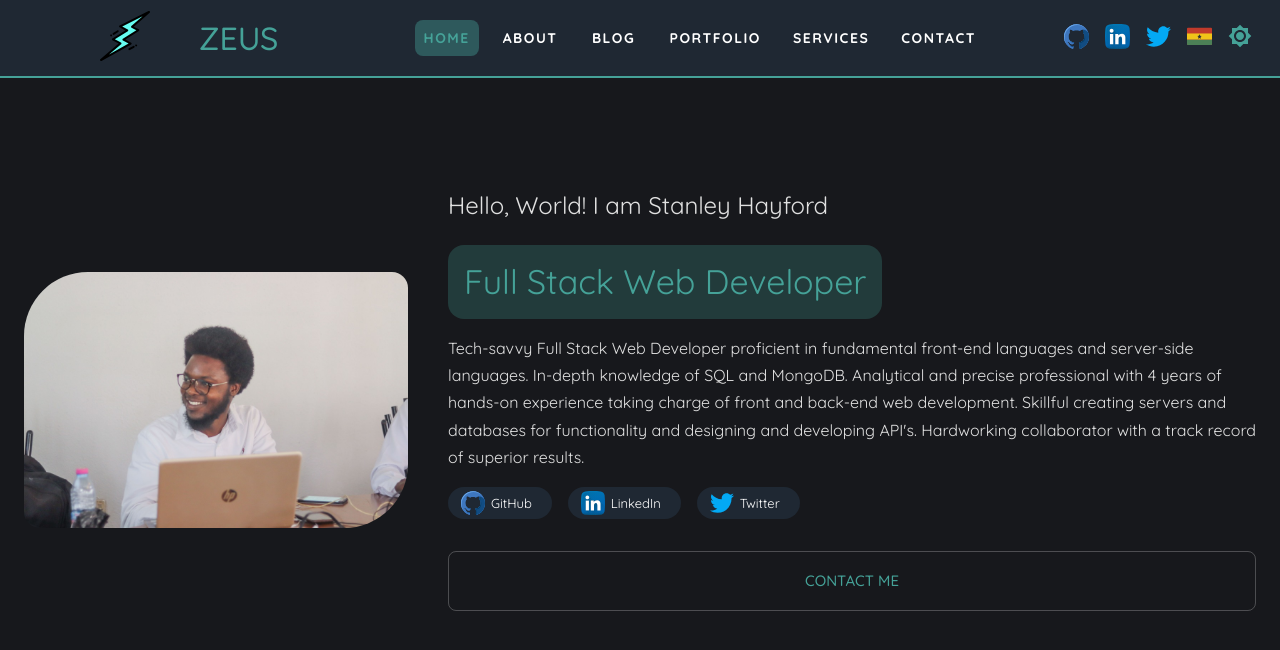
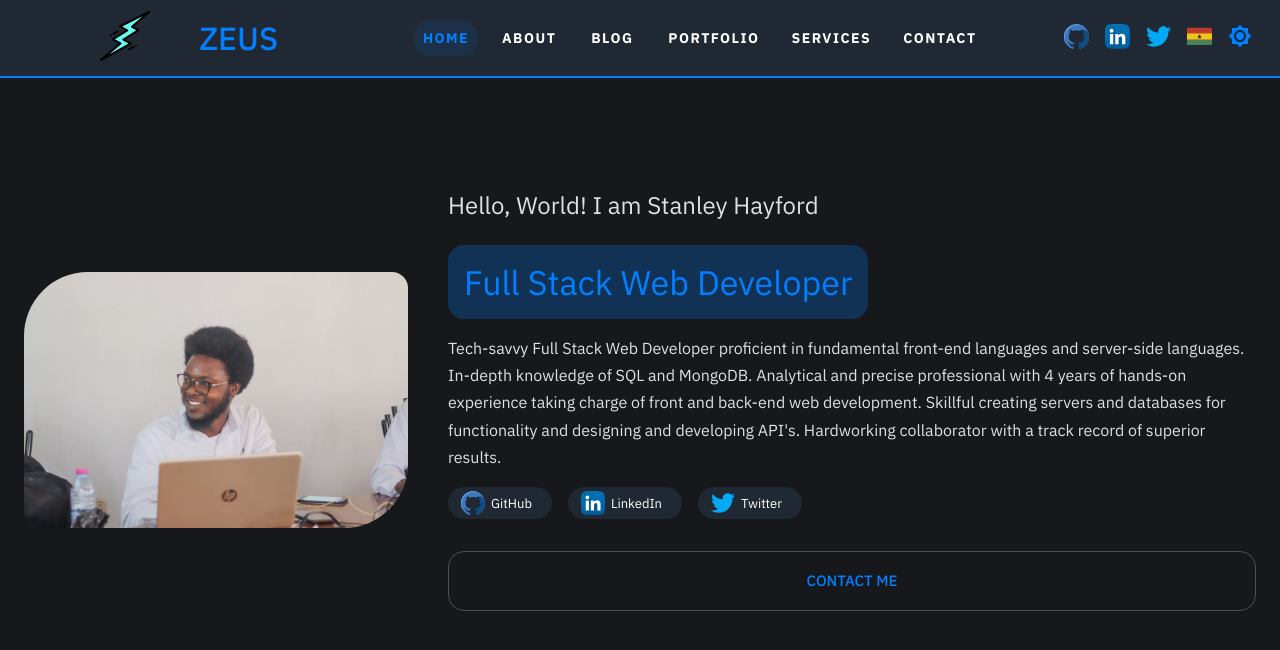
Before and after one commit to stanleyHayes/portfolio, a React (Create React App) app: page / in a window 1280 px wide. Shown: the top 650 px of the page. Built offline with nearby package versions, Linux system fonts and the light colour scheme.

Commit message:
Updated colors, font-family and certification

```diff
--- a/public/index.html
+++ b/public/index.html
@@ -8,6 +8,10 @@
     <link rel="preconnect" href="https://fonts.gstatic.com">
     <link rel="preconnect" href="https://fonts.gstatic.com">
     <link href="https://fonts.googleapis.com/css2?family=IBM+Plex+Mono:ital,wght@0,100;0,200;0,300;0,400;0,500;0,600;0,700;1,100;1,200;1,300;1,400;1,500;1,600;1,700&display=swap" rel="stylesheet">
+
+    <link rel="preconnect" href="https://fonts.googleapis.com">
+    <link rel="preconnect" href="https://fonts.gstatic.com" crossorigin>
+    <link href="https://fonts.googleapis.com/css2?family=IBM+Plex+Sans:ital,wght@0,100;0,200;0,300;0,400;0,500;0,600;0,700;1,100;1,200;1,300;1,400;1,500;1,600;1,700&display=swap" rel="stylesheet">
 
     <link rel="preconnect" href="https://fonts.googleapis.com">
     <link rel="preconnect" href="https://fonts.gstatic.com" crossorigin>
--- a/src/components/header/desktop-header.js
+++ b/src/components/header/desktop-header.js
@@ -41,7 +41,7 @@ const DesktopHeader = () => {
                 height: "auto"
             },
             active: {
-                background: dark === "dark" ? "rgba(69,162,152,0.4)" : "rgba(0,116,225,0.1)"
+                background: dark === "dark" ? "rgba(0,127,255,0.1)" : "rgba(0,116,225,0.1)"
             },
             inactive: {
                 color: dark === "dark" ? "#ffffff" : grey["500"]
--- a/src/data/data.js
+++ b/src/data/data.js
@@ -150,6 +150,18 @@ export const getCertification = () => {
             institution: "Web Coding",
             expiry: "No Expiry",
             link: "https://www.udemy.com/certificate/UC-fc7df867-0483-4092-a240-adfda16e0546/"
+        },
+        {
+            title: "Learn Go",
+            institution: "Codecademy",
+            expiry: "No Expiry",
+            link: "https://www.codecademy.com/profiles/sahayford/certificates/60773d2e920679c8e46ff634b9ed2e6e"
+        },
+        {
+            title: "Learn PHP",
+            institution: "Codecademy",
+            expiry: "No Expiry",
+            link: "https://www.codecademy.com/profiles/sahayford/certificates/d24ce3aa4ed99ac04afffec4a78e2e44"
         }
     ]
 }
--- a/src/pages/home/home-page.js
+++ b/src/pages/home/home-page.js
@@ -62,7 +62,7 @@ const HomePage = () => {
             },
             role: {
                 display: "inline-block",
-                background: "rgba(69,162,152,0.25)",
+                background: "rgba(0,127,255,0.25)",
                 paddingLeft: 16,
                 paddingRight: 16,
                 paddingTop: 16,
--- a/src/themes/themes.js
+++ b/src/themes/themes.js
@@ -3,35 +3,35 @@ import {grey, yellow} from "@material-ui/core/colors";
 
 export const dark = createMuiTheme({
     typography: {
-        fontFamily: "Quicksand, Raleway, IBM Plex Mono, monospace"
+        fontFamily: "IBM Plex Sans, Quicksand, Raleway, IBM Plex Mono, monospace"
     },
     shape: {
-        borderRadius: 8
+        borderRadius: 16
     },
     palette: {
         primary: {
             main: "#1f2833",
             light: "#000000",
             dark: "#000000",
-            contrastText: "#45a298"
+            contrastText: "#007FFF"
         },
         secondary: {
-            main: "#45a298",
-            dark: "#45a298",
-            light: "#45a298",
-            contrastText: "#45a298"
+            main: "#007FFF",
+            dark: "#007FFF",
+            light: "#007FFF",
+            contrastText: "#007FFF"
         },
         text: {
-            primary: "#45a298",
+            primary: "#007FFF",
             secondary: grey["300"],
-            hint: "#45a298",
-            disabled: "#45a298"
+            hint: "#007FFF",
+            disabled: "#007FFF"
         },
         action: {
-            active: "#45a298",
-            selected: "rgba(69,162,152,0.4)",
-            hover: "rgba(69,162,152,0.4)",
-            focus: "#45a298",
+            active: "#007FFF",
+            selected: "#007FFF",
+            hover: "rgba(0,127,255,0.4)",
+            focus: "rgba(0,127,255,0.4)",
             hoverOpacity: 0.4,
             focusOpacity: 0.8,
             selectedOpacity: 0.5
@@ -39,7 +39,7 @@ export const dark = createMuiTheme({
         background: {
             paper: "#1f2833"
         },
-        divider: "#45a298",
+        divider: "#007FFF",
         type: "dark",
         common: {
             black: "#000000",
@@ -50,10 +50,10 @@ export const dark = createMuiTheme({
 
 export const light = createMuiTheme({
     typography: {
-        fontFamily: "Quicksand, Raleway, IBM Plex Mono, monospace"
+        fontFamily: "IBM Plex Sans, Quicksand, Raleway, IBM Plex Mono, monospace"
     },
     shape: {
-        borderRadius: 8
+        borderRadius: 16
     },
     palette: {
         primary: {
@@ -63,13 +63,13 @@ export const light = createMuiTheme({
             contrastText: grey["600"]
         },
         secondary: {
-            main: "#45a298",
-            dark: "#45a298",
-            light: "#45a298",
-            contrastText: "#45a298"
+            main: "#007FFF",
+            dark: "#007FFF",
+            light: "#007FFF",
+            contrastText: "#007FFF"
         },
         text: {
-            primary: "#45a298",
+            primary: "#007FFF",
             secondary: grey["800"],
             hint: grey["400"],
             disabled: grey["300"]
```
